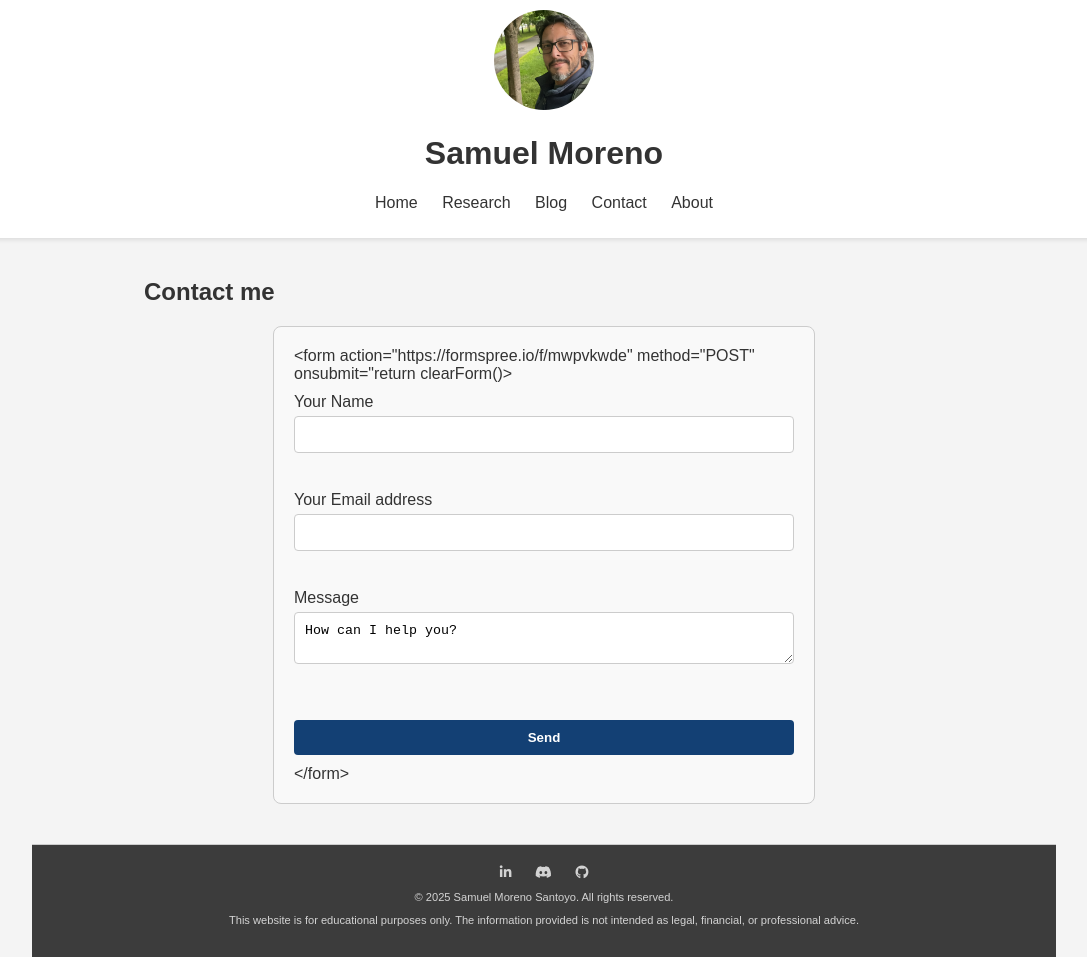
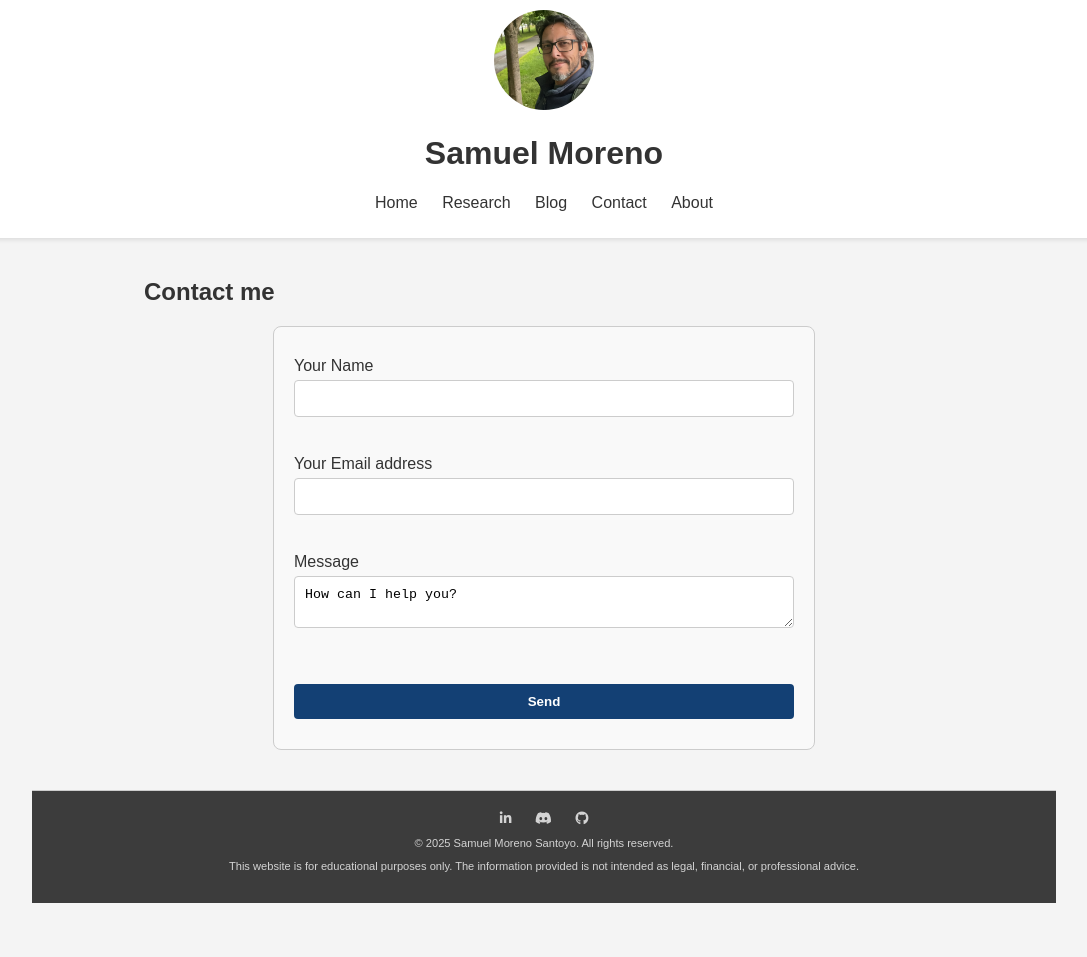
Before and after one commit to GregSom-MSc/GregSom-MSc.github.io, a Jekyll site: the page built from contact.md, in a window 1280 px wide. Shown: the whole page, without its empty margins (96-1183 px from the left). Built offline with Jekyll 4.4.1, drawn with Linux system fonts in a browser that asks for light colours; after the commit the page ends 903 px from its top, so only the background shows below that.

Commit message:
Update contact.md

```diff
--- a/contact.md
+++ b/contact.md
@@ -49,7 +49,7 @@ title: Contact
 </style>
 
 <div class="contact-form">
-    <form action="https://formspree.io/f/mwpvkwde" method="POST" onsubmit="return clearForm()>
+    <form action="https://formspree.io/f/mwpvkwde" method="POST" onsubmit="return clearForm()">
         <label for="name">Your Name</label>
         <input type="text" id="name" name="name"> <br>
 
```
